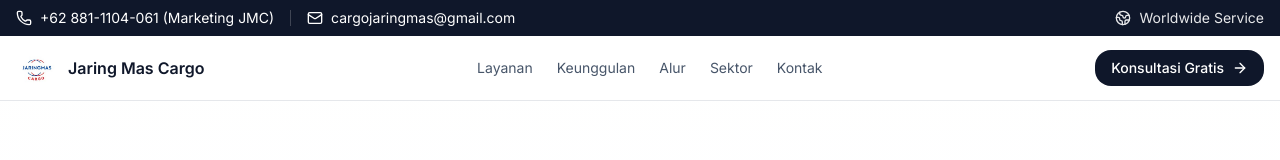
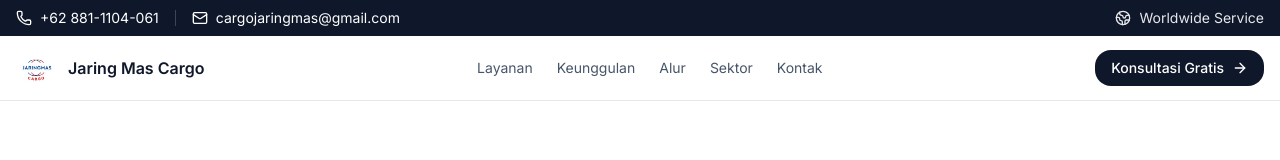
Before and after one commit to alpuketmirah-art/Jaring-Mas-Cargo, a plain HTML site: page index.html in a window 1280 px wide. Shown: the top 160 px of the page. Drawn offline with nearby package versions, Linux system fonts and the light colour scheme.

Commit message:
Update index.html

```diff
--- a/index.html
+++ b/index.html
@@ -31,7 +31,7 @@
   <div class="w-full bg-slate-900 text-white text-sm">
     <div class="mx-auto max-w-7xl px-4 py-2 flex flex-wrap gap-4 items-center justify-between">
       <div class="flex items-center gap-4">
-        <span class="flex items-center gap-2"><i data-lucide="phone" class="w-4 h-4"></i> +62 881-1104-061 (Marketing JMC)</span>
+        <span class="flex items-center gap-2"><i data-lucide="phone" class="w-4 h-4"></i> +62 881-1104-061</span>
         <span class="hidden md:block h-4 w-px bg-white/20"></span>
         <span class="flex items-center gap-2"><i data-lucide="mail" class="w-4 h-4"></i> cargojaringmas@gmail.com</span>
       </div>
```
